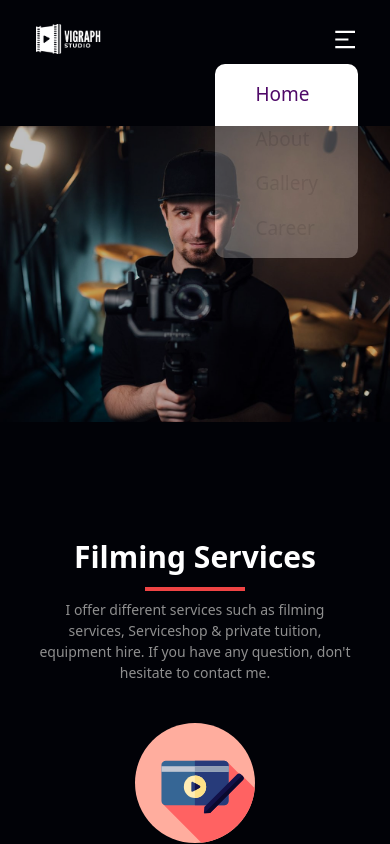
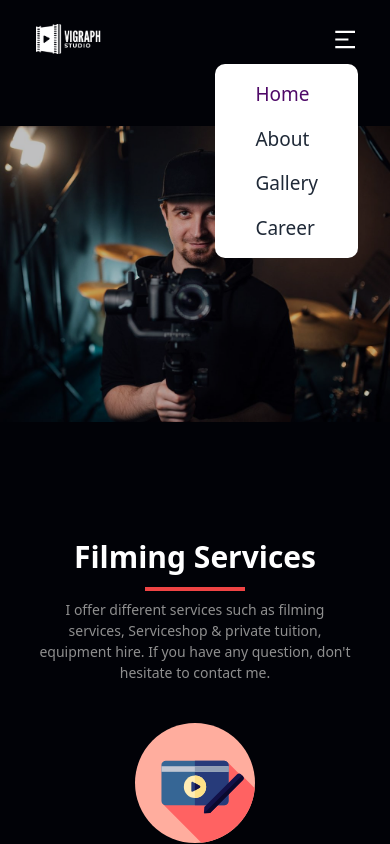
Before and after one commit to RazaNaqsh/techDarbar, a React (Vite) app: page / in a window 390 px wide. Both pictures are taken after a click on the element 344 px from the left and 39 px from the top of the page. Shown: the top 844 px of the page. Built offline with nearby package versions, Linux system fonts and the light colour scheme; the HTML template or start-up script is replaced by a standard one.

Commit message:
mobile nav

```diff
--- a/src/components/Navbar.jsx
+++ b/src/components/Navbar.jsx
@@ -109,13 +109,13 @@ const Navbar = () => {
         </div>
         {/* Mobile menu options (hidden by default) */}
         {mobileMenuOpen && (
-          <ul className="bg-white flex flex-col rounded-[10px] px-10 mr-8 md:hidden text-[19px] font-sans gap-4 p-4 absolute right-0 top-16">
+          <ul className="z-[200] bg-white flex flex-col rounded-[10px] px-10 mr-8 md:hidden text-[19px] font-sans gap-4 p-4 absolute right-0 top-16">
             <Link to="/">
               <li
                 className={`cursor-pointer ${
                   activeTab === "home"
                     ? "text-[#4F0968] font-medium"
-                    : "text-gray-300"
+                    : "text-gray-800"
                 }`}
                 onClick={() => {
                   handleTabClick("home");
@@ -130,7 +130,7 @@ const Navbar = () => {
                 className={`cursor-pointer ${
                   activeTab === "about"
                     ? "text-[#4F0968] font-medium"
-                    : "text-gray-300"
+                    : "text-gray-800"
                 }`}
                 onClick={() => {
                   handleTabClick("about");
@@ -145,7 +145,7 @@ const Navbar = () => {
                 className={`cursor-pointer ${
                   activeTab === "gallery"
                     ? "text-[#4F0968] font-medium"
-                    : "text-gray-300"
+                    : "text-gray-800"
                 }`}
                 onClick={() => {
                   handleTabClick("gallery");
@@ -160,7 +160,7 @@ const Navbar = () => {
                 className={`cursor-pointer ${
                   activeTab === "career"
                     ? "text-[#4F0968] font-medium"
-                    : "text-gray-300"
+                    : "text-gray-800"
                 }`}
                 onClick={() => {
                   handleTabClick("career");
```
